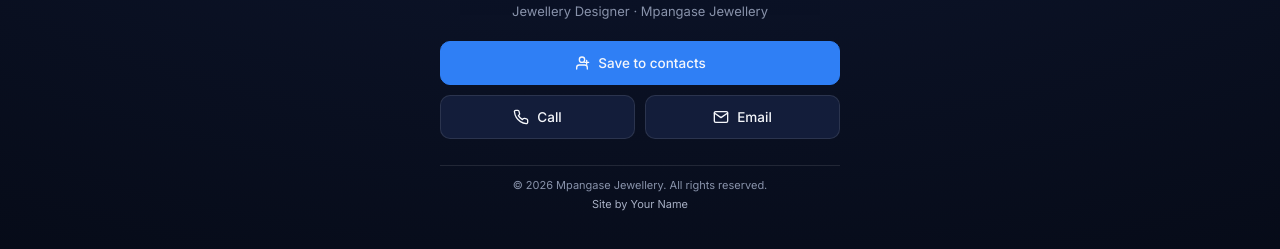
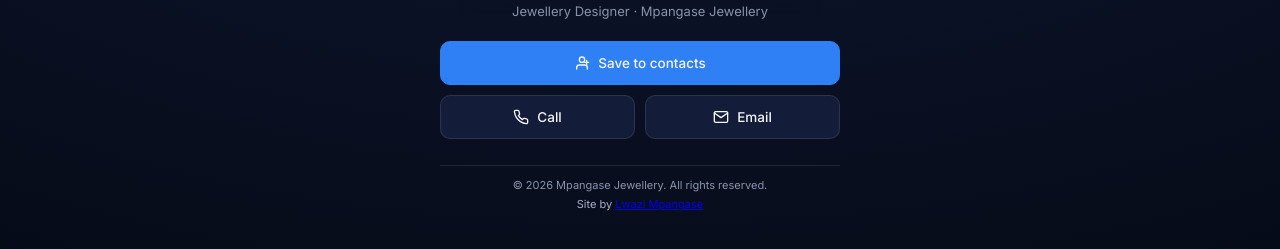
Before and after one commit to lwazi-mpangase/business-scanner, a plain HTML site: page index.html in a window 1280 px wide. Shown: the part 361-610 px from the top of the page. Drawn offline with Linux system fonts and the light colour scheme.

Commit message:
footer fix

```diff
--- a/index.html
+++ b/index.html
@@ -206,7 +206,7 @@
 
   <footer>
     © 2026 Mpangase Jewellery. All rights reserved.<br>
-    <span class="dev">Site by Your Name</span>
+    <span class="dev">Site by <a href="https://lwazimpangase.netlify.app/">Lwazi Mpangase</a></span>
   </footer>
 
 </div>
```
